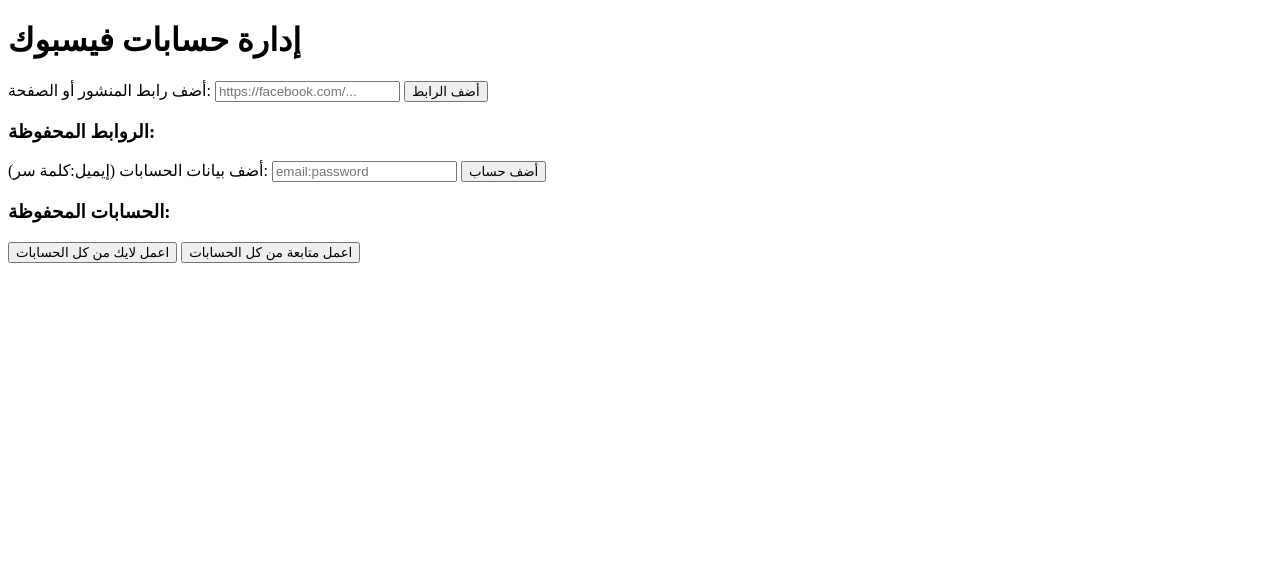
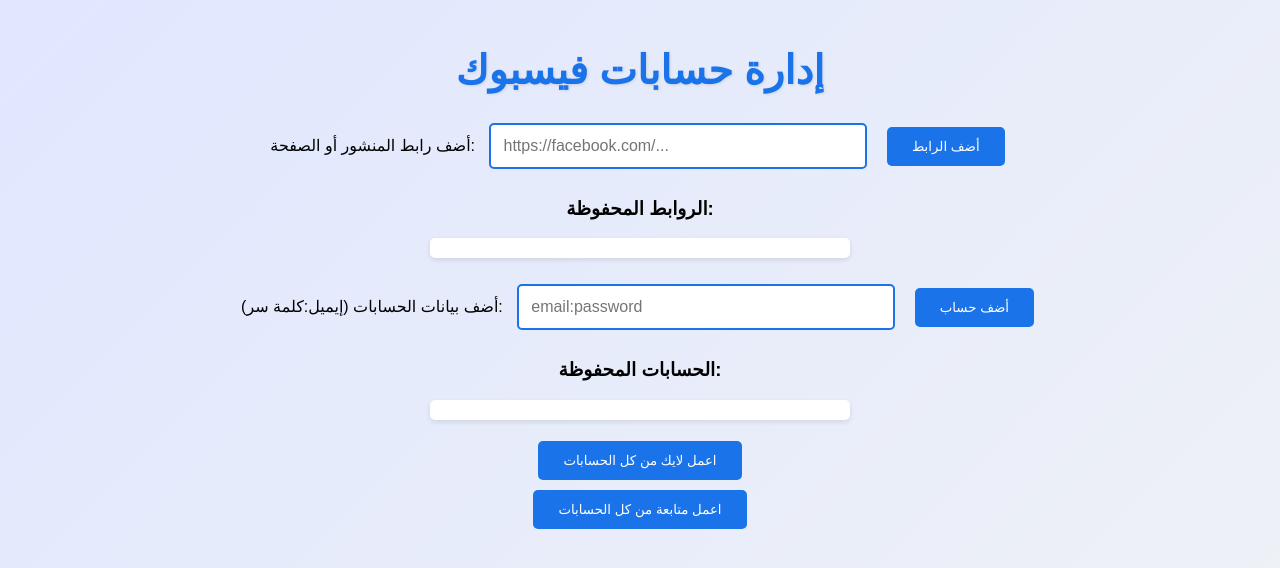
Before and after one commit to zoom1954/my-multi-facebook, a plain HTML site: page index.html in a window 1280 px wide. Drawn offline with Linux system fonts and the light colour scheme.

Commit message:
Update style.css
تجميل الواجهة

```diff
--- a/style.css
+++ b/style.css
@@ -1,79 +1,87 @@
-let links = JSON.parse(localStorage.getItem('fbLinks')) || [];
-let accounts = JSON.parse(localStorage.getItem('fbAccounts')) || [];
-
-function addLink() {
-  const linkInput = document.getElementById('linkInput').value;
-  if (linkInput && linkInput.includes('facebook.com')) {
-    links.push(linkInput);
-    localStorage.setItem('fbLinks', JSON.stringify(links));
-    displayLinks();
-    document.getElementById('linkInput').value = '';
-  } else {
-    alert('أدخل رابط فيسبوك صحيح!');
-  }
+body {
+  font-family: Arial, sans-serif;
+  text-align: center;
+  background: linear-gradient(135deg, #e0e7ff, #f0f2f5); /* تدرج لون خلفية عصري */
+  min-height: 100vh; /* يغطي الشاشة كاملة */
+  display: flex;
+  flex-direction: column;
+  align-items: center;
+  padding: 20px;
+  margin: 0; /* إزالة الهوامش الافتراضية */
 }
 
-function addAccount() {
-  const accountInput = document.getElementById('accountInput').value;
-  const [email, pass] = accountInput.split(':');
-  if (email && pass) {
-    accounts.push({ email, pass });
-    localStorage.setItem('fbAccounts', JSON.stringify(accounts));
-    displayAccounts();
-    document.getElementById('accountInput').value = '';
-  } else {
-    alert('أدخل بيانات الحساب بالصيغة: إيميل:كلمة سر');
-  }
+h1 {
+  color: #1a73e8; /* لون أزرق غامق جذاب */
+  font-size: 2.5em; /* حجم خط كبير */
+  margin-bottom: 20px;
+  text-shadow: 1px 1px 3px rgba(0, 0, 0, 0.1); /* ظل خفيف */
+  font-weight: bold; /* خط أعرض */
 }
 
-function displayLinks() {
-  const linkList = document.getElementById('linkList');
-  linkList.innerHTML = '';
-  links.forEach((link, index) => {
-    const li = document.createElement('li');
-    li.textContent = link;
-    const deleteBtn = document.createElement('button');
-    deleteBtn.textContent = 'حذف';
-    deleteBtn.onclick = () => {
-      links.splice(index, 1);
-      localStorage.setItem('fbLinks', JSON.stringify(links));
-      displayLinks();
-    };
-    li.appendChild(deleteBtn);
-    linkList.appendChild(li);
-  });
+input {
+  padding: 12px;
+  width: 350px; /* عرض أكبر */
+  margin: 10px;
+  border: 2px solid #1a73e8; /* حدود زرقاء */
+  border-radius: 5px; /* حواف مستديرة */
+  font-size: 1em; /* حجم خط مناسب */
+  transition: border-color 0.3s; /* انتقال سلس للون الحدود */
 }
 
-function displayAccounts() {
-  const accountList = document.getElementById('accountList');
-  accountList.innerHTML = '';
-  accounts.forEach((account, index) => {
-    const li = document.createElement('li');
-    li.textContent = account.email;
-    const deleteBtn = document.createElement('button');
-    deleteBtn.textContent = 'حذف';
-    deleteBtn.onclick = () => {
-      accounts.splice(index, 1);
-      localStorage.setItem('fbAccounts', JSON.stringify(accounts));
-      displayAccounts();
-    };
-    li.appendChild(deleteBtn);
-    accountList.appendChild(li);
-  });
+input:focus {
+  border-color: #1557b0; /* لون حدود عند التركيز */
+  outline: none; /* إزالة الخط الافتراضي */
+  box-shadow: 0 0 5px rgba(26, 115, 232, 0.5); /* ظل خفيف عند التركيز */
 }
 
-async function performAction(action) {
-  for (const link of links) {
-    const response = await fetch('https://your-repl-name.repl.co/perform-action', {
-      method: 'POST',
-      headers: { 'Content-Type': 'application/json' },
-      body: JSON.stringify({ accounts, url: link, action }),
-    });
-    const result = await response.json();
-    console.log(result);
-  }
-  alert('تم تنفيذ الإجراء!');
+button {
+  padding: 12px 25px; /* مساحة داخلية أكبر */
+  background-color: #1a73e8; /* لون أزرق */
+  color: white; /* لون نص أبيض */
+  border: none; /* إزالة الحدود */
+  border-radius: 5px; /* حواف مستديرة */
+  cursor: pointer; /* مؤشر يد عند التمرير */
+  margin: 5px;
+  transition: background-color 0.3s, transform 0.2s; /* انتقال سلس للون والتحريك */
 }
 
-displayLinks();
-displayAccounts();
+button:hover {
+  background-color: #1557b0; /* لون أغمق عند التمرير */
+  transform: scale(1.05); /* زيادة الحجم شوية */
+}
+
+ul {
+  list-style: none;
+  padding: 0;
+  width: 400px; /* عرض أكبر للقوائم */
+  text-align: left;
+  background: #ffffff; /* خلفية بيضاء */
+  border-radius: 5px; /* حواف مستديرة */
+  box-shadow: 0 2px 5px rgba(0, 0, 0, 0.1); /* ظل خفيف */
+  padding: 10px;
+}
+
+li {
+  margin: 10px 0;
+  padding: 5px;
+  border-bottom: 1px solid #eee; /* خط فاصل خفيف */
+  display: flex;
+  justify-content: space-between;
+  align-items: center;
+}
+
+li:last-child {
+  border-bottom: none; /* إزالة الخط من آخر عنصر */
+}
+
+button.delete-btn {
+  padding: 5px 10px;
+  background-color: #ff4444; /* لون أحمر لزر الحذف */
+  color: white;
+  border-radius: 3px;
+  font-size: 0.9em;
+}
+
+button.delete-btn:hover {
+  background-color: #cc0000; /* لون أغمق عند التمرير */
+}
```
